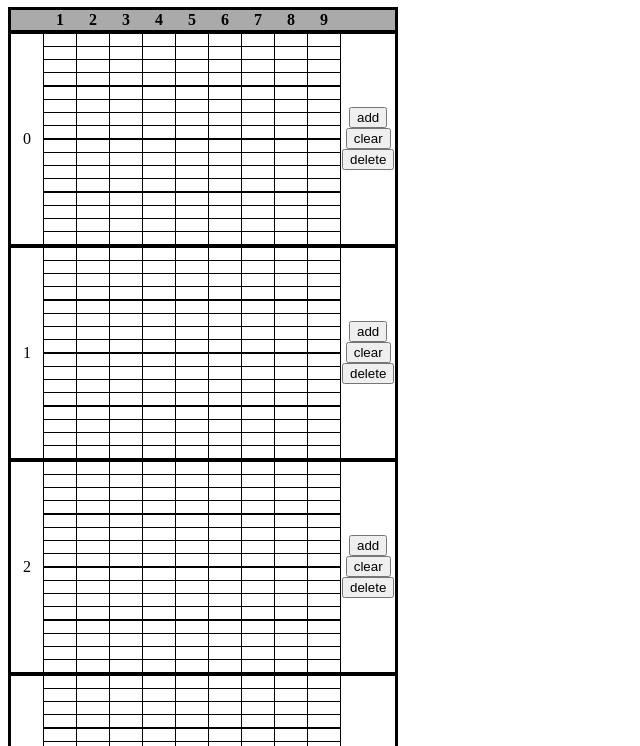
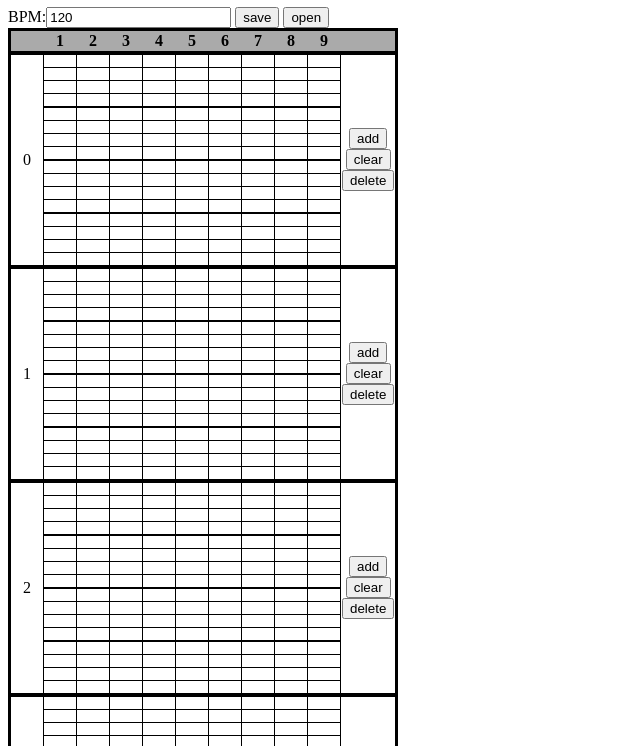
Before and after one commit to ebiyu/pms, a plain HTML site: page index.html in a window 1280 px wide. Shown: the part 73-819 px from the top of the page, without its empty margins (0-640 px from the left). Drawn offline with Linux system fonts and the light colour scheme.

Commit message:
[add]　出力を実装(ファイル処理は未実装)

```diff
--- a/index.html
+++ b/index.html
@@ -7,6 +7,9 @@
 </head>
 <body>
 <h1>pms editor</h1>
+<label>BPM:<input type='text' id='bpm' value='120'></label>
+<input type='button' value='save' id='save' onclick='save()'>
+<input type='button' value='open' id='open'>
 <div id='tablespace'></div>
 <script type='text/javascript' src='main.js'></script>
 </body>
--- a/main.js
+++ b/main.js
@@ -125,6 +125,38 @@ function addFrame(n){
     }
 }
 
+function save(){
+    text='';
+
+    //ヘッダー
+    text+='#PLAYER 3\n';
+    text+='#GENRE \n';
+    text+='#TITLE \n';
+    text+='#ARTIST \n';
+    text+='#BPM '+document.getElementById('bpm').value+'\n';
+    text+='#PLAYLEVEL 1\n';
+    text+='#RANK 3\n';
+    text+='#STAGEFILE \n';
+
+    //内容作成
+    notes=[];
+    for(bar=0;bar<data.length/beatCount/beatDelta;++bar){
+        for(col=0;col<9;++col){
+            ch=[11,12,13,14,15,22,23,24,25][col];
+            note=[];
+            hstr='#'+('000'+bar).slice(-3)+('00'+ch).slice(-2)+':';
+            notestr=''
+            for(i=0;i<beatCount*beatDelta;++i){
+                notestr+=('00'+data[bar*beatDelta*beatCount+i][col]).slice(-2);
+            }
+            text+=hstr+notestr+'\n';
+        }
+    }
+
+    //画面に出力
+    window.alert(text);
+}
+
 //画面遷移を阻止する
 window.onbeforeunload = function(e) {
     return 'ちょっと待ってくださいよ。まだダメですよ。';
```
